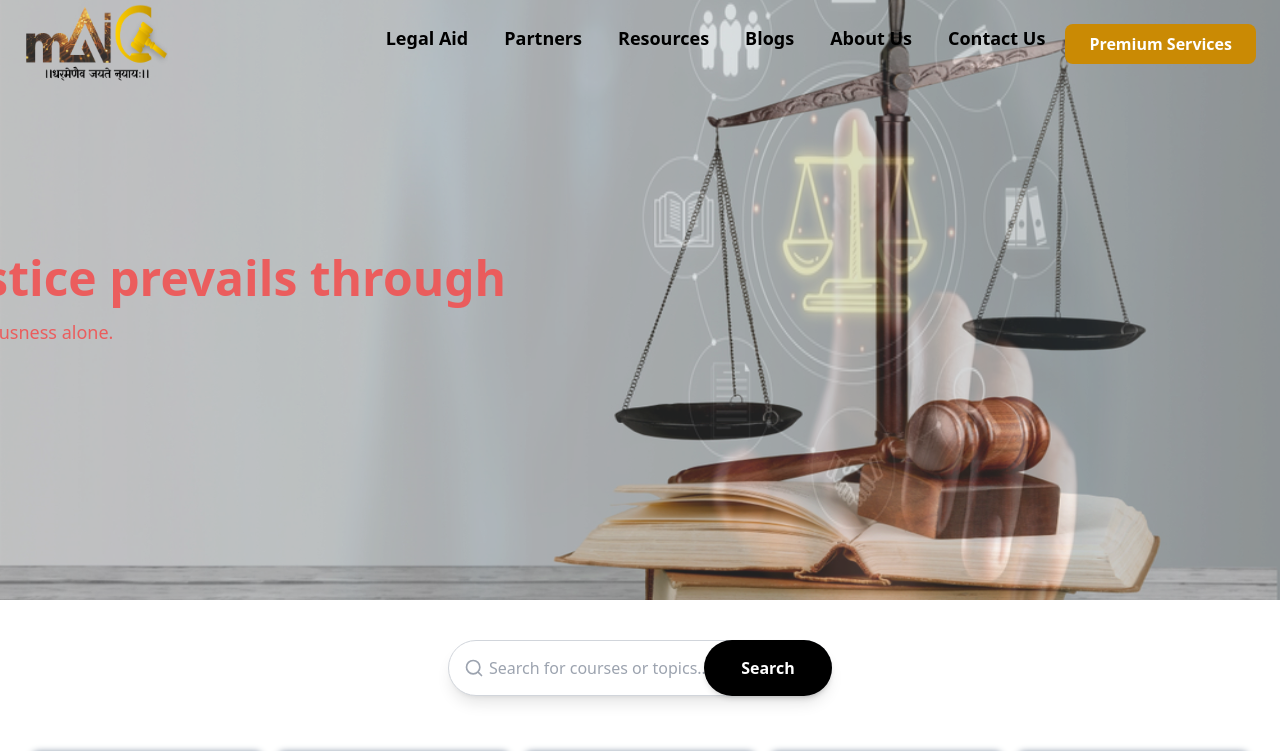
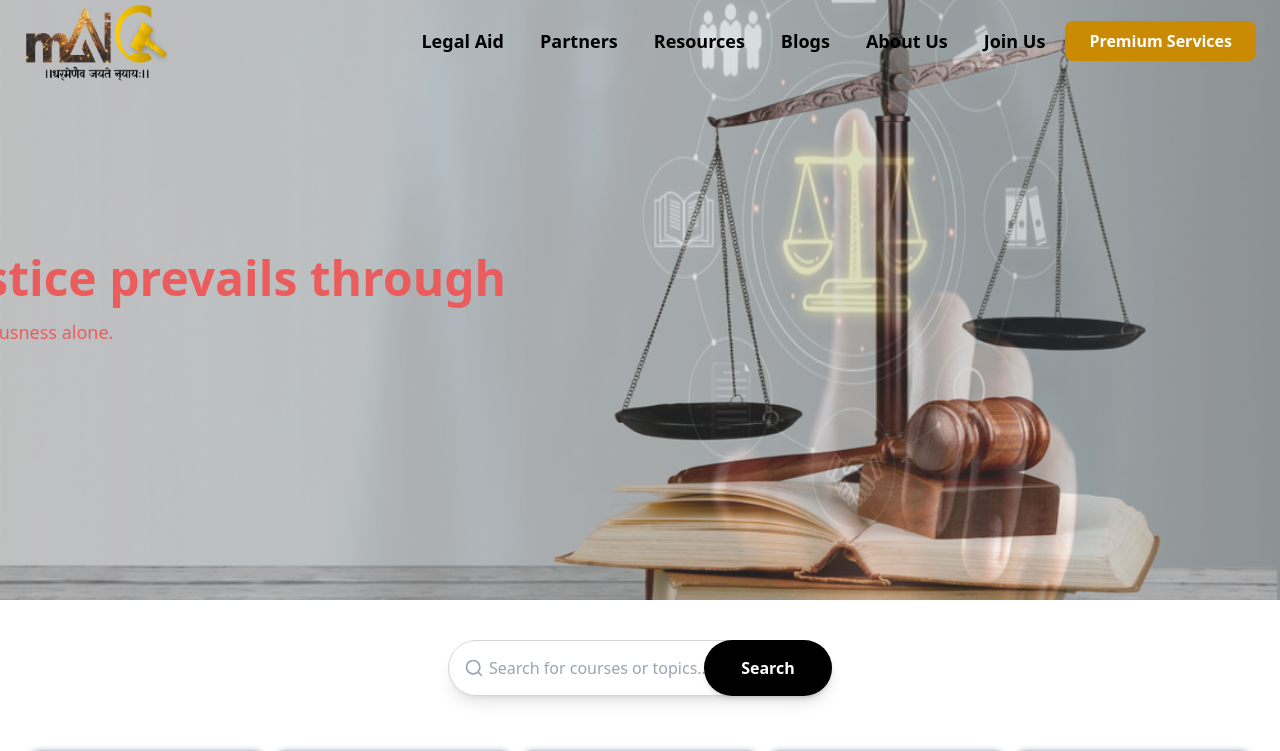
Before and after one commit to idcindia/mAI-Court, a Next.js app: page / in a window 1280 px wide. Shown: the top 751 px of the page. Built offline with nearby package versions, Linux system fonts and the light colour scheme.

Commit message:
login  join us button add in navbar

```diff
--- a/src/app/components/common/Header.js
+++ b/src/app/components/common/Header.js
@@ -46,11 +46,11 @@ export default function Header() {
     },
     {
       name: "About Us",
-      submenus: ["Our Mission", "Our Team", "Careers", "Contact Us"],
+      submenus: ["Our Mission", "Our Team", "Careers", "Contact Us", "Support", "FAQ", "Customer Service", "Reach Us"],
     },
     {
-      name: "Contact Us",
-      submenus: ["Support", "FAQ", "Customer Service", "Reach Us"],
+      name: "Join Us",
+      submenus: ["LogIn", "SignUp", "Premium Services"],
     },
   ];
 
@@ -139,7 +139,7 @@ export default function Header() {
             ))}
 
             {/* Premium Button */}
-            <li className="ml-5">
+            <li className="ml-5 -mt-[6px]">
               <button className="bg-yellow-600 hover:bg-yellow-700 text-white font-semibold px-6 py-2 rounded-lg">
                 Premium Services
               </button>
```
